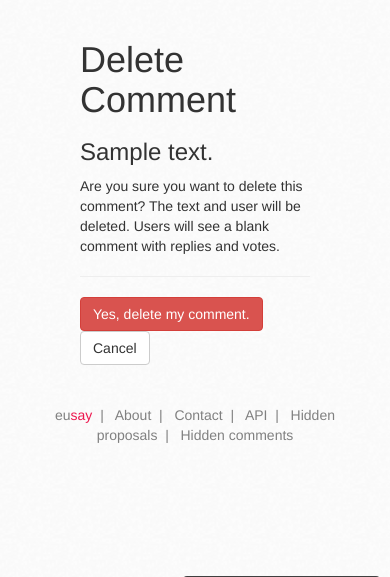
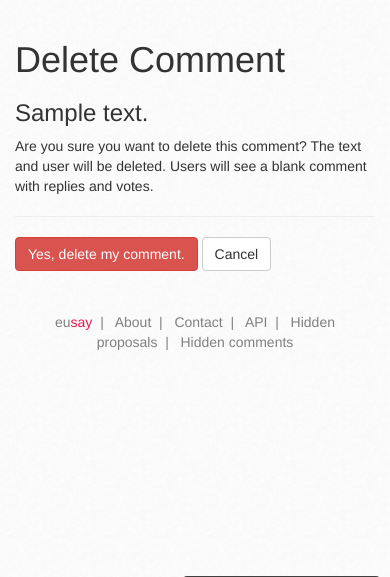
Before and after one commit to HughMcGrade/eusay, a Django app: template eusay/templates/delete_comment.html in a window 390 px wide. Shown: the part 67-644 px from the top of the page. Run offline with Django 3.2, Linux system fonts and the light colour scheme; the template is opened without the code that fills it: most values are stand-ins (such as "Sample title", 1, 10 or a date in 2020); parts of the project's set-up code (start-up, migrations or seed data) failed here and were passed over; some libraries are stand-ins or nearby versions.

Commit message:
remove excess bootstrap cols and use offset instead

```diff
--- a/eusay/templates/delete_comment.html
+++ b/eusay/templates/delete_comment.html
@@ -7,8 +7,7 @@
 {% block content %}
 
 <div class="row">
-<div class="col-xs-2"></div>
-<div class="col-xs-8">
+<div class="col-xs-12 col-sm-8 col-sm-offset-2">
 <h1>Delete Comment</h1>
 <div>
   <h3>{{ comment.text }}</h3>
--- a/eusay/templates/report_comment_form.html
+++ b/eusay/templates/report_comment_form.html
@@ -7,8 +7,7 @@
 {% block content %}
 
 <div class="row">
-<div class="col-xs-2"></div>
-<div class="col-xs-8">
+<div class="col-xs-12 col-sm-8 col-sm-offset-2">
 <h1>Report Comment</h1>
 <div>
   <h3>Comment Text: "{{ comment.text }}"</h3>
```
